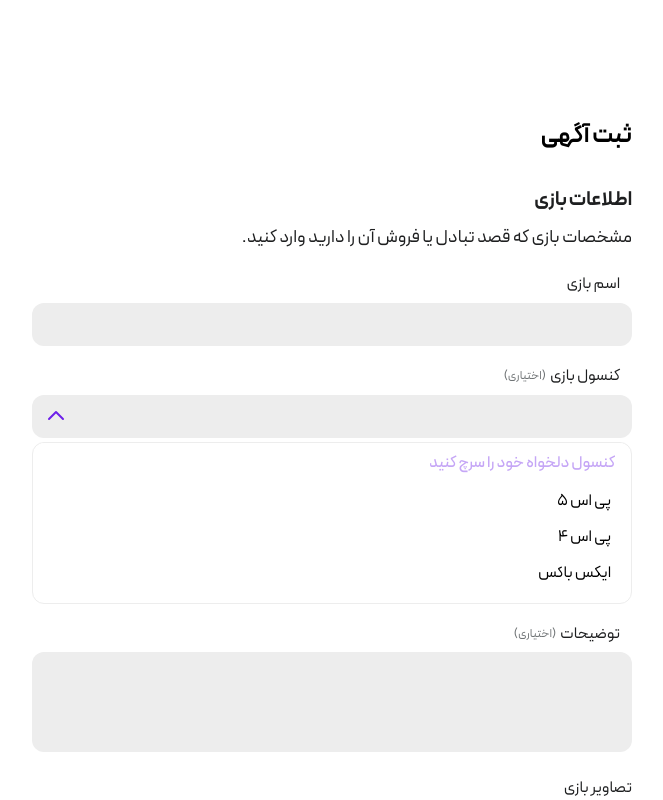
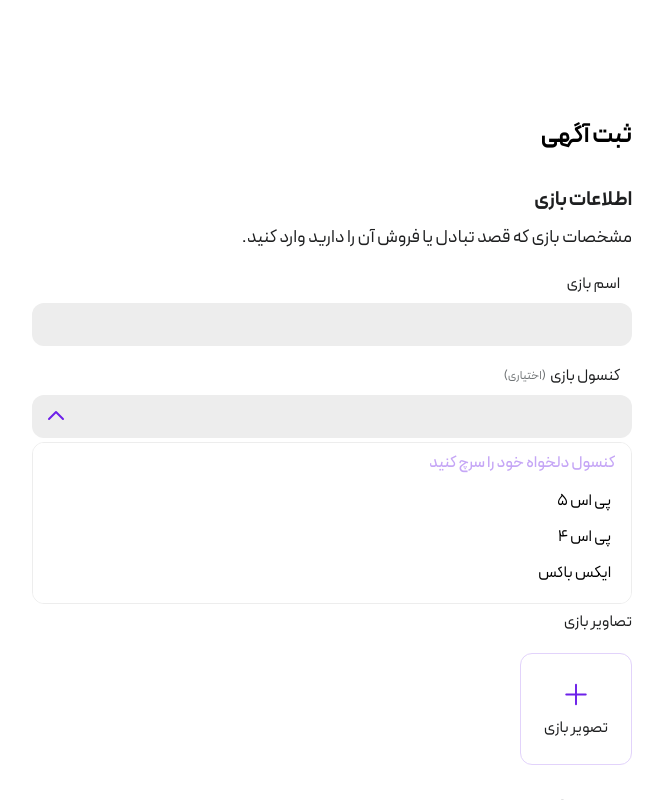
Before and after one commit to ZahraMoosavi77/Kooche, a Next.js app: page /new in a window 1280 px wide. Both pictures are taken after a click on the element 640 px from the left and 416 px from the top of the page. Shown: the top 800 px of the page, without its empty margins (308-971 px from the left). Built offline with nearby package versions, Linux system fonts and the light colour scheme.

Commit message:
fix positions

```diff
--- a/components/elements/SelectOptionsNewPage.jsx
+++ b/components/elements/SelectOptionsNewPage.jsx
@@ -18,7 +18,7 @@ export default function SelectOptionsNewPage({ label,optionsGroup,placeholderSea
                 {selected ? selected : ''}
                 <Image className={`${isOpen && "rotate-180"}   ` } src={down} width={24} height={24} alt='down'/>
             </div>
-            <ul className={`pb-2 pr-2 pl-2 border rounded-xl border-gray-200 mt-1 max-h-[162px] overflow-y-auto ${isOpen ? 'block' : 'hidden'} `}>
+            <ul className={`absolute bg-white w-full pb-2 pr-2 pl-2 border rounded-xl border-gray-200 mt-1 max-h-[162px] overflow-y-auto ${isOpen ? 'block' : 'hidden'} `}>
                 <div className='flex justify-between items-center sticky top-0'>
                     {/* <Image src={Search} width={20} height={20} alt='search' color='blue' className='text-primary' /> */}
                     <input value={inputValue} onChange={(e)=>setInputValue(e.target.value)} type="text"placeholder={placeholderSearch} className='placeholder:text-primary-200 font-peyda-medium w-full outline-none p-2 '  />
--- a/components/modules/InfoGameSection.jsx
+++ b/components/modules/InfoGameSection.jsx
@@ -14,7 +14,7 @@ import {SEARCHCONSOLE} from '@/constants/constantNewPage'
 
 export default function InfoGameSection() {
     return (
-        <div className=' flex flex-col gap-4'>
+        <div className=' flex flex-col gap-4 '>
             <div className=' flex flex-col gap-2'>
                 <TitleNewPage text={infoGame.INFOGAMETITLE} />
                 <SubTitleNewPage text={infoGame.INFOGAMESUBTITLE} />
@@ -24,7 +24,7 @@ export default function InfoGameSection() {
                 <TextFieldNewPage type={'text'} label={<TextNewPage specialClass={'pr-3'} text={infoGame.GAMENAME} />} />
             </div>
 
-            <div>
+            <div  className='relative'>
                 <SelectOptionsNewPage defualtValue={CHOOSECONSOLE} placeholderSearch={SEARCHCONSOLE} optionsGroup={consoleCategory} label={<div className='flex  '>
                     <TextNewPage specialClass={'pr-3'} text={infoGame.GAMECONSOLE} />
                     <Optional />
--- a/components/modules/InfoSellerSection.jsx
+++ b/components/modules/InfoSellerSection.jsx
@@ -27,7 +27,7 @@ export default function InfoSellerSection() {
             </div>
             <div className='flex flex-col gap-2'>
                 <div className='flex justify-between gap-6'>
-                    <div className='w-full'>
+                    <div className='w-full relative'>
                         <SelectOptionsNewPage defualtValue={CHOOSEUNITED} optionsGroup={UNITEDS} placeholderSearch={SEARCHUNITED} label={<div className='flex  items-center '>
                             <TextNewPage specialClass={'pr-3'} text={infoSeller.SELLERUNITED} type={'text'} />
 
@@ -35,7 +35,7 @@ export default function InfoSellerSection() {
 
 
                     </div>
-                    <div className='w-full'>
+                    <div className='w-full relative'>
                         <SelectOptionsNewPage defualtValue={CHOOSECITY} optionsGroup={CITIES} placeholderSearch={SEARCHCITY} label={<div className='flex  items-center '>
                             <TextNewPage specialClass={'pr-3'} text={infoSeller.SELLERCITY} type={'text'} />
                         </div>} />
```
